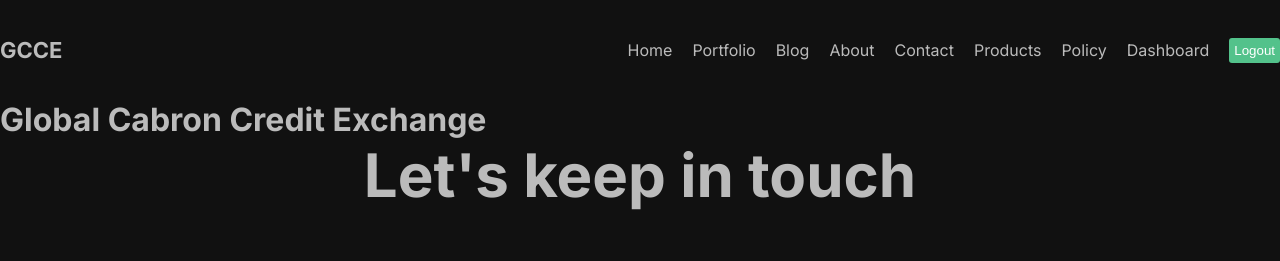
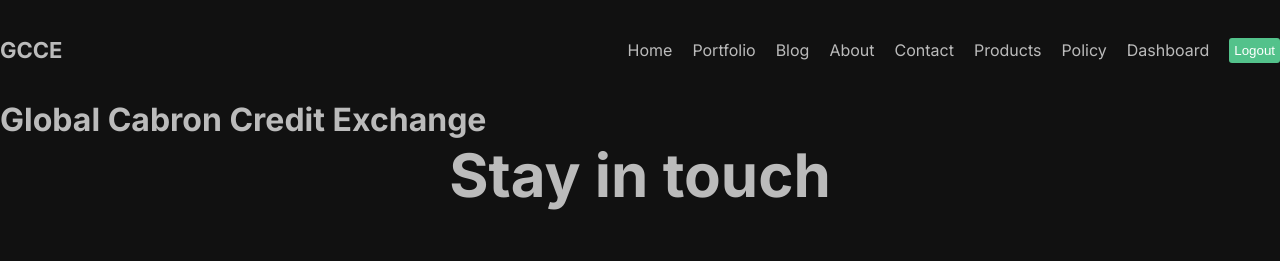
Before and after one commit to aryabhat1/carbon_credit, a Next.js app: page /contact in a window 1280 px wide. Shown: the top 261 px of the page. Built offline with nearby package versions, Linux system fonts and the light colour scheme.

Commit message:
Updated contacts

```diff
--- a/app/contact/page.jsx
+++ b/app/contact/page.jsx
@@ -6,7 +6,7 @@
 const Contact = () => {
     return (
         <div className={styles.container}>
-            <h1 className={styles.title}>Let&apos;s keep in touch</h1>
+            <h1 className={styles.title}>Stay in touch</h1>
             <div className={styles.content}>
                 <div className={styles.imgContainer}>
                     <Image
```
